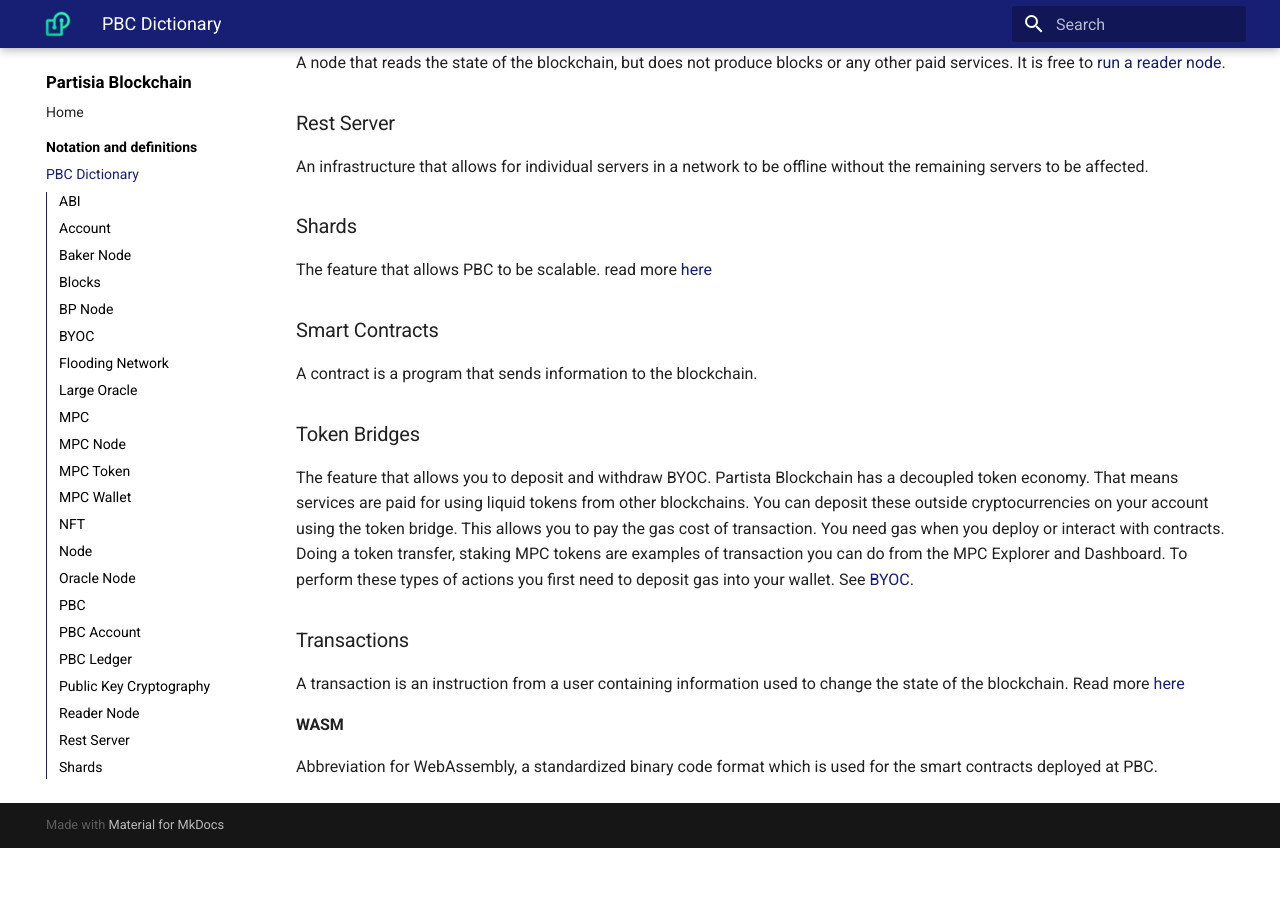
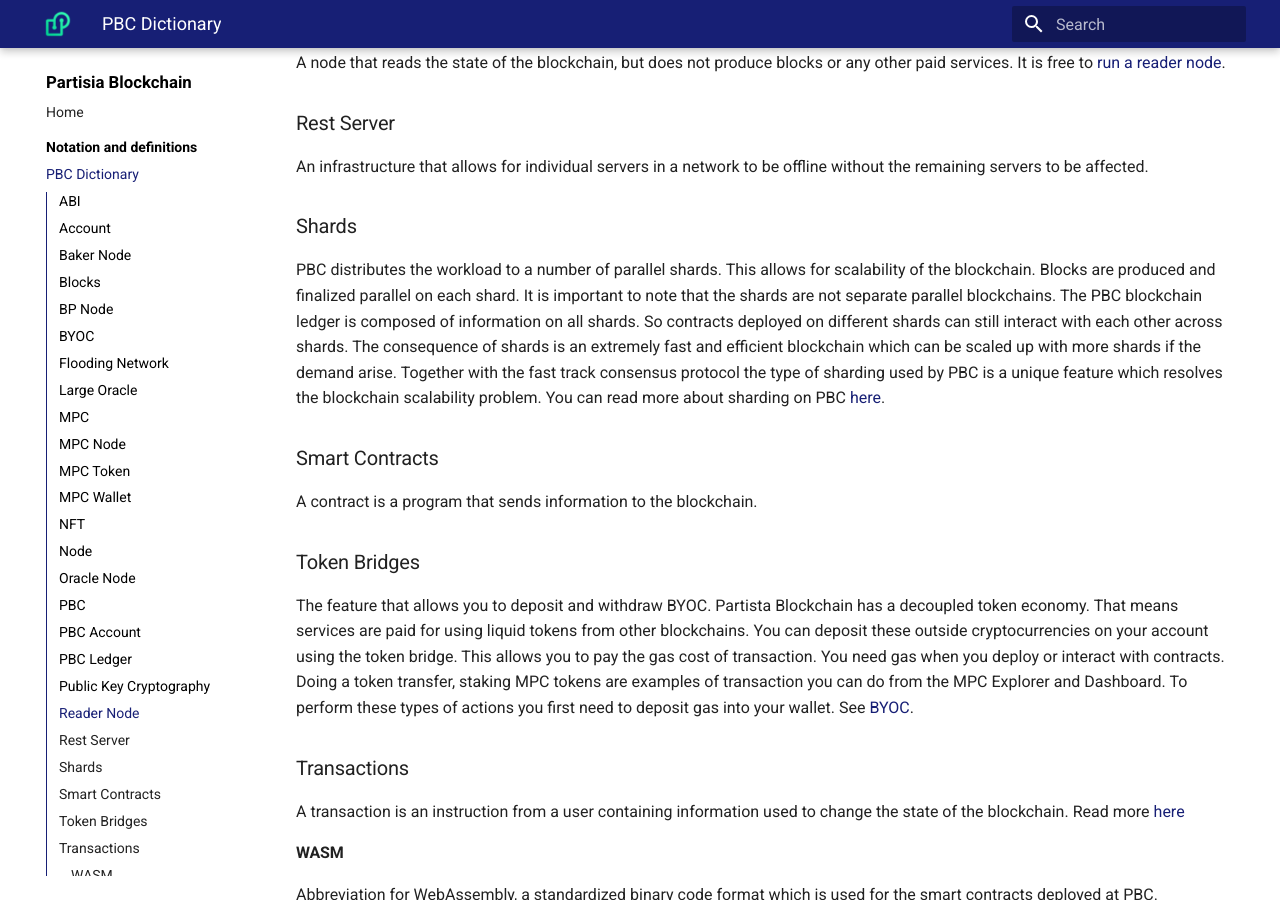
Before and after one commit to 0xSero/partisia-docs, an MkDocs documentation site: the page built from docs/dictionary.md, in a window 1280 px wide and 900 px high, scrolled down 2953 px. Built offline with MkDocs 1.6.1 and Material for MkDocs 9.7.7, drawn with Linux system fonts in a browser that asks for light colours; a script that is not in the unit is left out; before the commit the page ends 3801 px from its top, so only the background shows below that.

Commit message:
sharding

```diff
--- a/docs/dictionary.md
+++ b/docs/dictionary.md
@@ -65,7 +65,7 @@
 An infrastructure that allows for individual servers in a network to be offline without the remaining servers to be affected.
 
 ### Shards
-The feature that allows PBC to be scalable. read more [here](shards.md)
+PBC distributes the workload to a number of parallel shards. This allows for scalability of the blockchain. Blocks are produced and finalized parallel on each shard. It is important to note that the shards are not separate parallel blockchains. The PBC blockchain ledger is composed of  information on all shards. So contracts deployed on different shards can still interact with each other across shards. The consequence of shards is an extremely fast and efficient blockchain which can be scaled up with more shards if the demand arise. Together with the fast track consensus protocol the type of sharding used by PBC is a unique feature which resolves the blockchain scalability problem. You can read more about sharding on PBC [here](shards.md).
 
 ### Smart Contracts
 A contract is a program that sends information to the blockchain.
```
